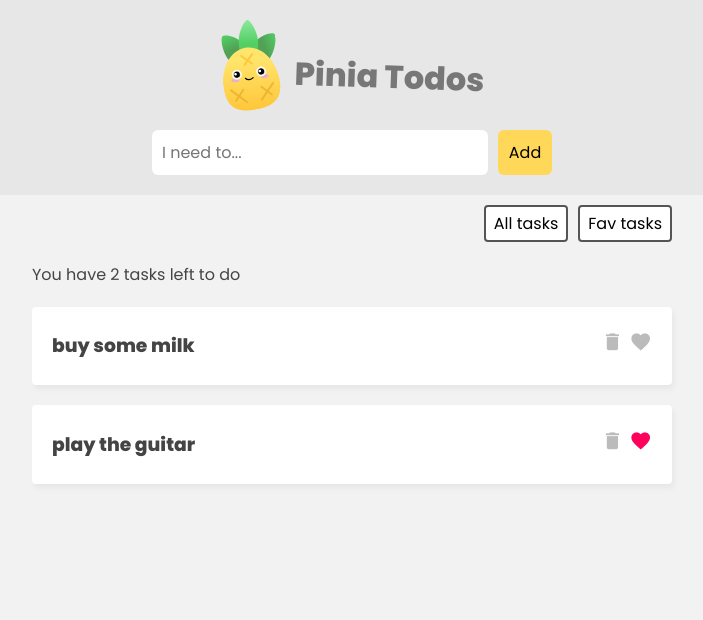
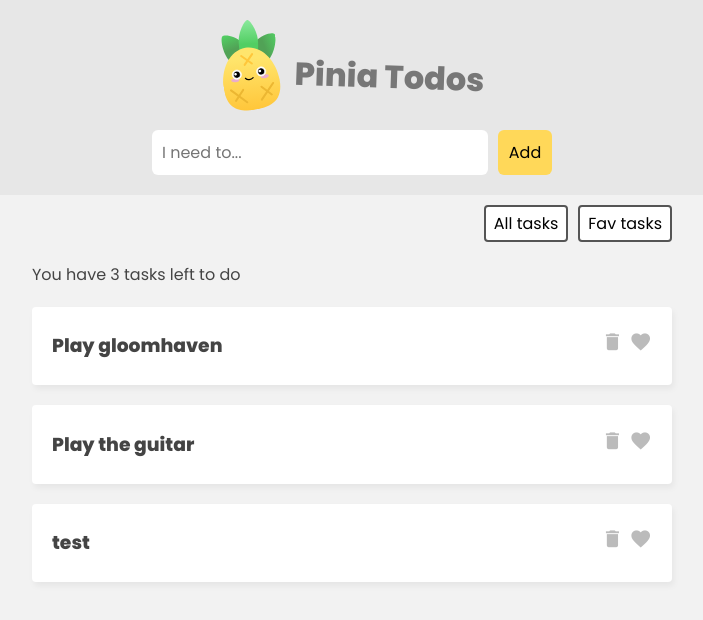
Before and after one commit to DorianBadel/vue-projects, a Vue app in the folder todo-list-app/: page / in a window 1280 px wide. Shown: the top 620 px of the page, without its empty margins (288-991 px from the left). Built offline with nearby package versions, Linux system fonts and the light colour scheme; data requests are answered from the project's data file.

Commit message:
Making the functions async

```diff
--- /dev/null
+++ b/todo-list-app/data/db.json
@@ -0,0 +1,19 @@
+{
+  "tasks": [
+    {
+      "id": 1,
+      "title": "Play gloomhaven",
+      "isFav": false
+    },
+    {
+      "id": 2,
+      "title": "Play the guitar",
+      "isFav": false
+    },
+    {
+      "title": "test",
+      "isFav": false,
+      "id": 68
+    }
+  ]
+}
--- a/todo-list-app/src/App.vue
+++ b/todo-list-app/src/App.vue
@@ -16,6 +16,8 @@
       <button @click="filter = 'favs'">Fav tasks</button>
 
     </nav>
+
+    <div class="loading" v-if="taskStore.loading">Loading tasks...</div>
 
     <div class="task-list" v-if="filter === 'all'">
       <p>You have {{taskStore.totalCount}} tasks left to do</p>
@@ -44,6 +46,8 @@
 
     setup(){
       const taskStore = useTaskStore()
+
+      taskStore.getTasks()
       const filter = ref('all');
 
       return {taskStore, filter}
--- a/todo-list-app/src/stores/TaskStore.js
+++ b/todo-list-app/src/stores/TaskStore.js
@@ -2,10 +2,8 @@
 
 export const useTaskStore = defineStore("taskStore", {
   state: () => ({
-    tasks: [
-      { id: 1, title: "buy some milk", isFav: false },
-      { id: 2, title: "play the guitar", isFav: true },
-    ],
+    tasks: [],
+    loading: false,
     name: "Pinia Todos",
   }),
   getters: {
@@ -22,17 +20,50 @@
     },
   },
   actions: {
-    addTask(task) {
+    async getTasks() {
+      this.loading = true;
+      const res = await fetch("http://localhost:3000/tasks");
+      const data = await res.json();
+
+      this.tasks = data;
+      this.loading = false;
+    },
+    async addTask(task) {
       this.tasks.push(task);
+
+      const res = await fetch("http://localhost:3000/tasks", {
+        method: "POST",
+        body: JSON.stringify(task),
+        headers: { "Content-Type": "application/json" },
+      });
+      if (res.error) {
+        console.log(res.error);
+      }
     },
-    deleteTask(id) {
+    async deleteTask(id) {
       this.tasks = this.tasks.filter((t) => {
         return t.id !== id;
       });
+
+      const res = await fetch("http://localhost:3000/tasks/" + id, {
+        method: "DELETE",
+      });
+      if (res.error) {
+        console.log(res.error);
+      }
     },
-    toggleFav(id) {
+    async toggleFav(id) {
       const task = this.tasks.find((t) => t.id === id);
       task.isFav = !task.isFav;
+
+      const res = await fetch("http://localhost:3000/tasks/" + id, {
+        method: "PATCH",
+        body: JSON.stringify({ isFav: task.isFav }),
+        headers: { "Content-Type": "application/json" },
+      });
+      if (res.error) {
+        console.log(res.error);
+      }
     },
   },
 });
```
